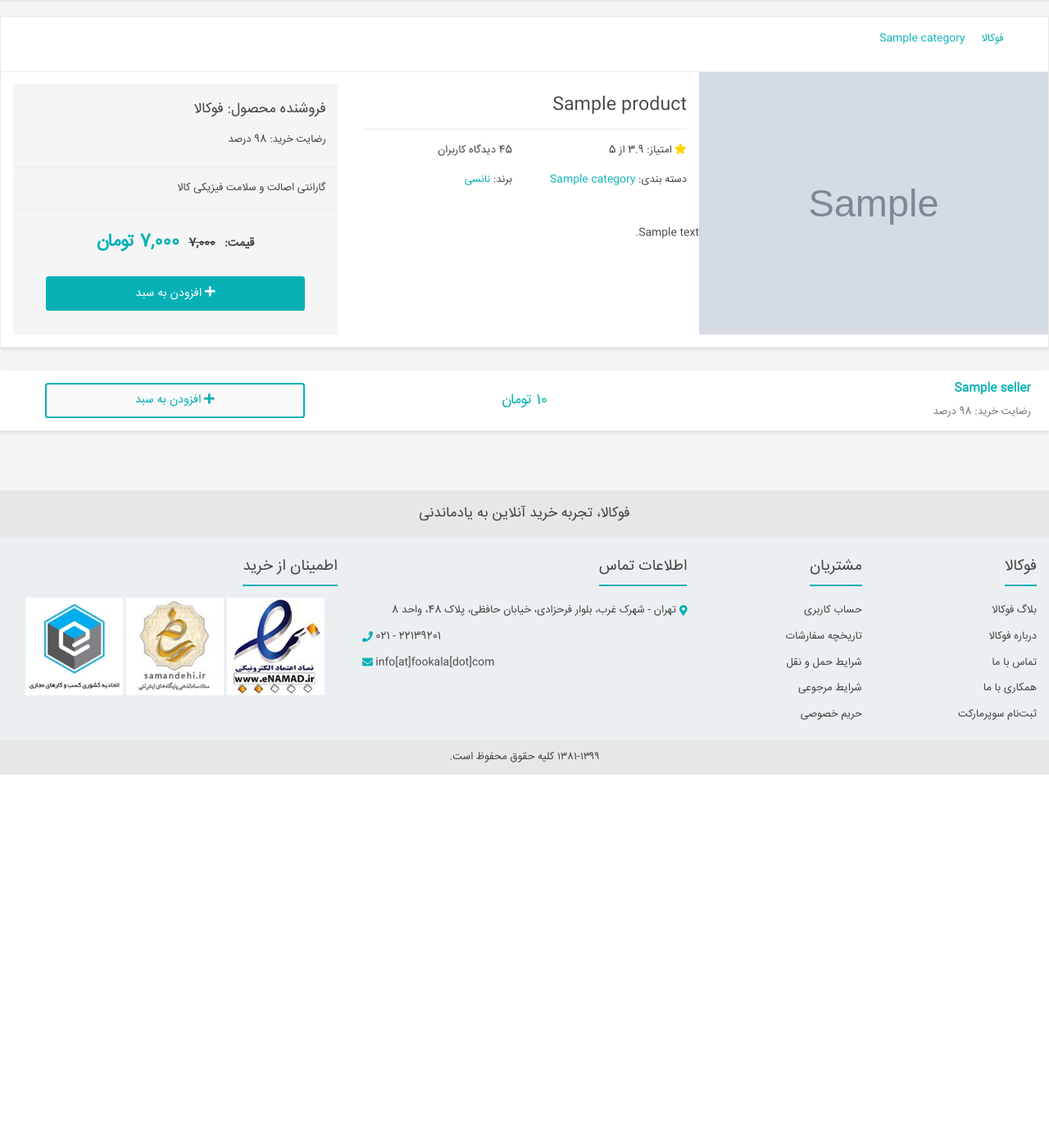
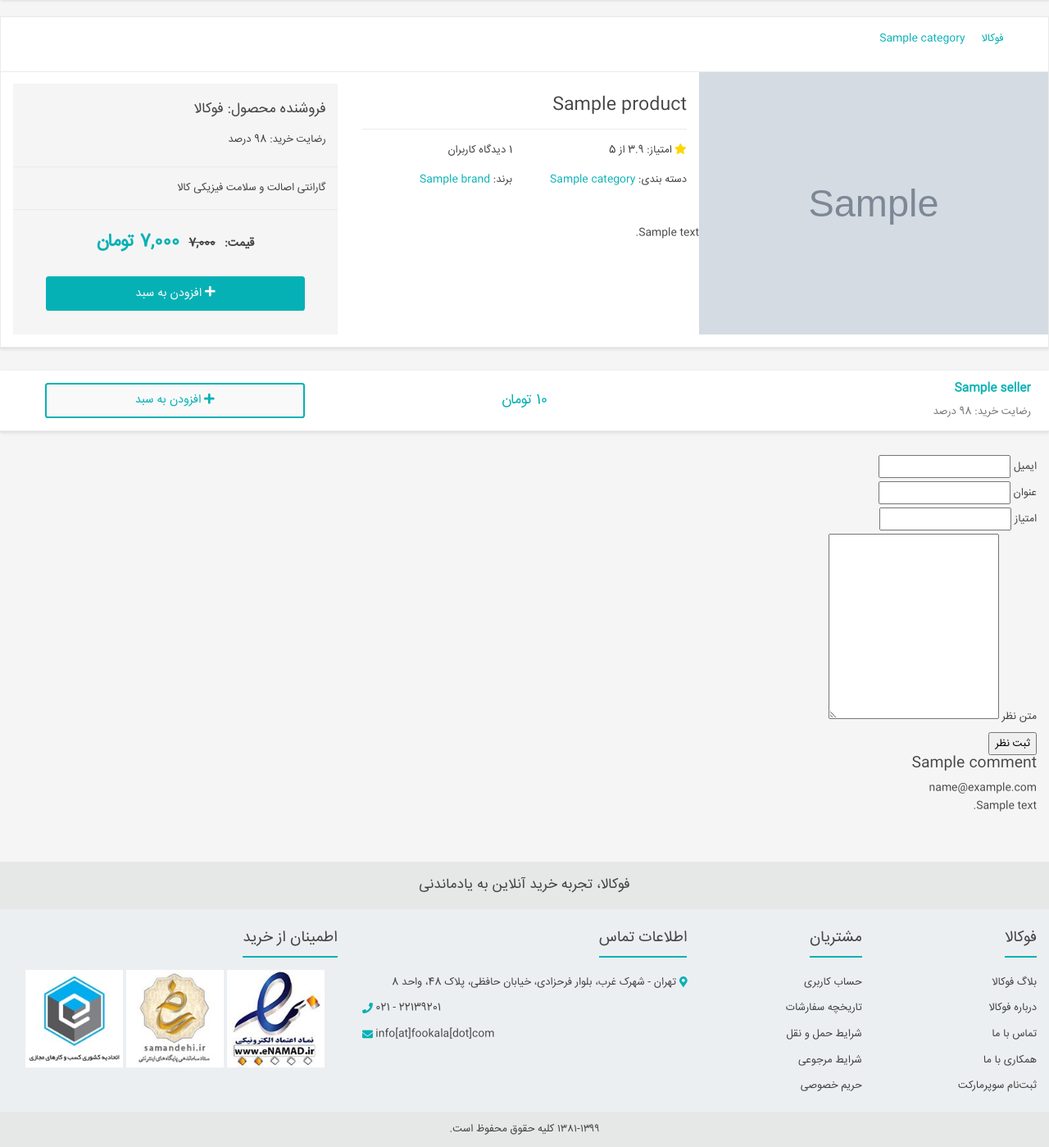
Before and after one commit to alikomijani/django-digikala, a Django app: page /products/1/ in a window 1280 px wide. Shown: the part 66-1465 px from the top of the page at 82% size. Before the commit the page ends 1011 px from the top, so only its background shows below. Run offline with Django 4.2, Linux system fonts and the light colour scheme; tables that the repository leaves empty hold one stand-in row (values such as "Sample post"); grey boxes marked "Sample" are stand-in pictures; some libraries are stand-ins or nearby versions.

Commit message:
add comments

```diff
--- a/products/models.py
+++ b/products/models.py
@@ -6,8 +6,11 @@ from django.urls import reverse
 
 class Brand(models.Model):
     name = models.CharField(_("Name"), max_length=150)
-    en_name = models.CharField(_("Name"), max_length=150)
+    en_name = models.CharField(_("English Name"), max_length=150)
     slug = models.SlugField(_("slug"))
+
+    def __str__(self) -> str:
+        return self.slug
 
 
 class Product(models.Model):
--- a/products/templates/products/product_detail.html
+++ b/products/templates/products/product_detail.html
@@ -14,20 +14,18 @@
       </div>
       <div id="product-single" class="row">
         <div class="product-image col-12 col-md-6 col-lg-4 p-0">
-
           <img class="slide-item" src="{{ product.default_image.image.url }}" alt="{{ product.name }}" />
-
         </div>
         <div class="product-data col-12 col-md-6 col-lg-4">
           <h1 class="product-title">{{ product.name }}</h1>
           <div class="product-meta row">
             <span class="star-rate col-6"><i class="fas fa-star"></i> امتیاز: 3.9 از 5</span>
-            <span class="user-comment-count col-6">45 دیدگاه کاربران</span>
+            <span class="user-comment-count col-6">{{comment_counts}} دیدگاه کاربران</span>
             <span class="product-category col-6">دسته بندی:
               <a href="#" title="دستمال کاغذی">
                 {{product.category.name}}
               </a></span>
-            <span class="product-brand col-6">برند: <a href="#" title="نانسی">نانسی</a></span>
+            <span class="product-brand col-6">برند: <a href="#" title="نانسی">{{ product.brand.name }}</a></span>
             <div class="product-description">
               <p>{{ product.description }}</p>
             </div>
@@ -74,7 +72,39 @@
         </div>
       </div>
       {% endfor %}
-
+    </div>
+    <div id="product-comments" class="col-12">
+      <div class="row">
+        <div class="col-12">
+          <form action="" method="post">
+            {% csrf_token %}
+            <div>
+              <label for="email_input">ایمیل</label>
+              <input id="email_input" type="email" name="user_email" required>
+            </div>
+            <div>
+              <label for="comment_title">عنوان</label>
+              <input id="comment_title" type="text" name="title">
+            </div>
+            <div>
+              <label for="comment_rate">امتیاز</label>
+              <input id="comment_rate" type="number" name="rate">
+            </div>
+            <div>
+              <label for="comment_text">متن نظر</label>
+              <textarea name="text" id="comment_text" cols="30" rows="10"></textarea>
+            </div>
+            <input type="submit" value="ثبت نظر">
+          </form>
+        </div>
+        {% for comment in product.comment_set.all %}
+        <div class="col-12">
+          <h5>{{comment.title}}</h5>
+          <span>{{comment.user_email}}</span>
+          <p>{{comment.text}}</p>
+        </div>
+        {% endfor %}
+      </div>
 
     </div>
   </div>
--- a/products/views.py
+++ b/products/views.py
@@ -1,6 +1,6 @@
 from django.shortcuts import render, get_object_or_404
-from .models import Product
-
+from .models import Product, SellerProductPrice, Comment
+from django.db.models import Min, Max
 # Create your views here.
 
 
@@ -23,8 +23,21 @@ def product_list_view(request):
 
 def product_detail_view(request, pk):
     p = get_object_or_404(Product, pk=pk)
+    # s = p.seller_prices.all().values('id').annotate(
+    #     min=Min('update_at'))
+    # print(s)
+    # print(d)
+    if request.method == "POST":
+        comment = Comment.objects.create(
+            user_email=request.POST.get("user_email", ''),
+            title=request.POST.get("title", ''),
+            text=request.POST.get("text", ''),
+            rate=int(request.POST.get("rate", 0)),
+            product=p
+        )
     seller_prices = p.seller_prices.all()
-    context = {"product": p, "seller_prices": seller_prices}
+    context = {"product": p, "seller_prices": seller_prices,
+               "comment_counts": p.comment_set.all().count()}
     return render(
         template_name='products/product_detail.html',
         request=request,
```
Also changed, not shown: products/admin.py (+11 -1 lines).
